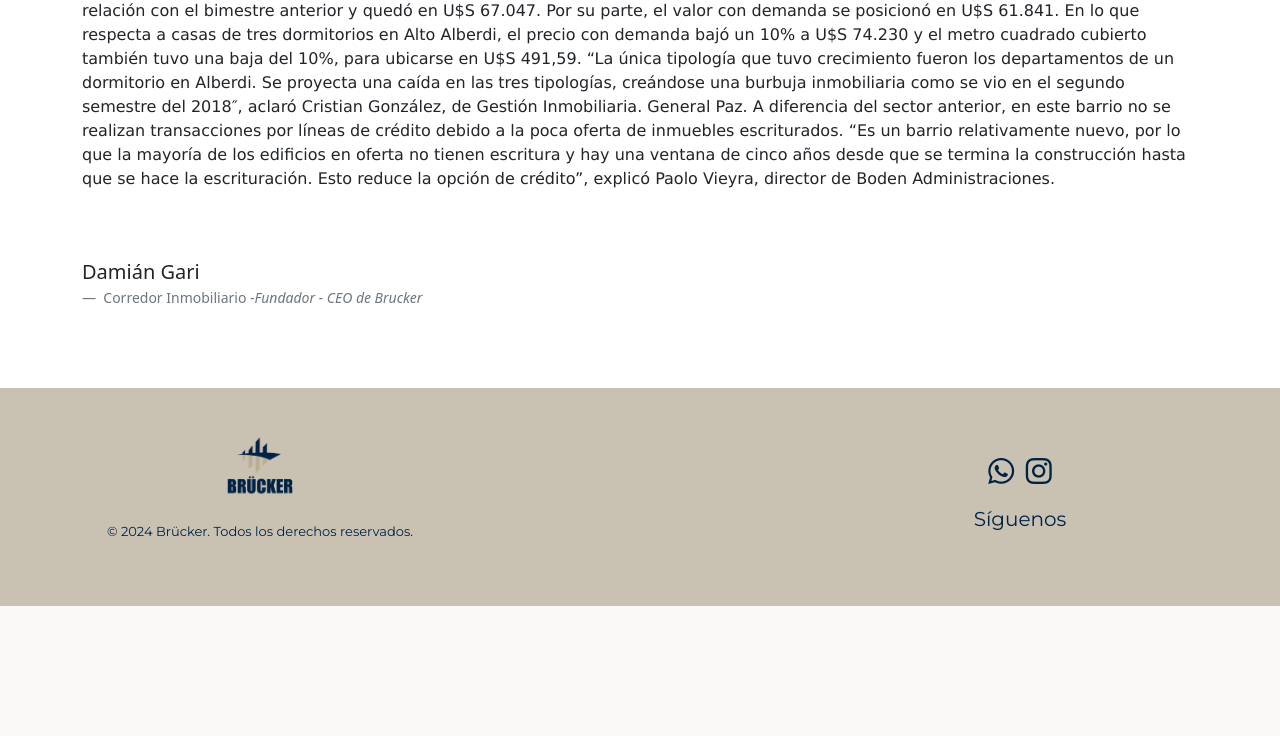
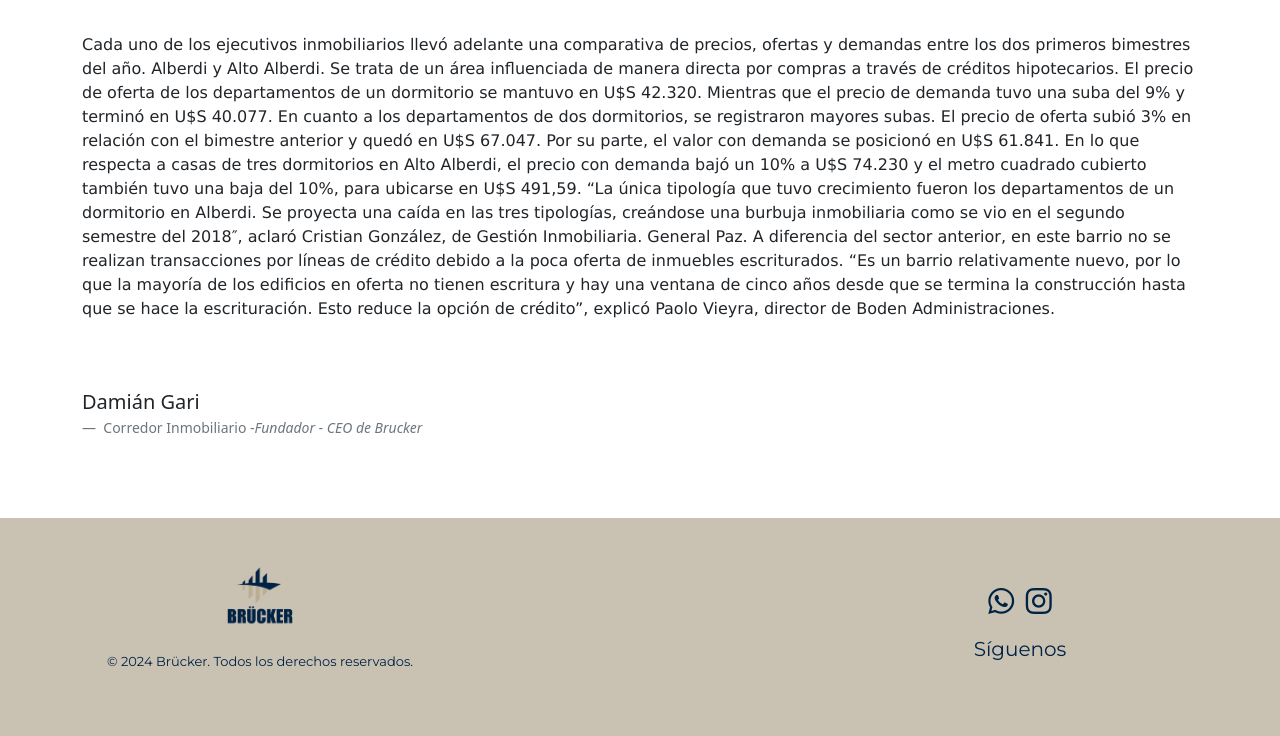
Before and after one commit to ivanagermir/brucker2.0, a PHP site: page /brucker2.0/ver_noticia.php?id=6 in a window 1280 px wide. Shown: the part 1548-2284 px from the top of the page. Before the commit the page ends 2154 px from the top, so only its background shows below. Run offline with PHP 8.4, Linux system fonts and the light colour scheme; data comes from the database, SQL or seed files in the repository.

Commit message:
corrijo margen de ver_noticia.php

```diff
--- a/ver_noticia.php
+++ b/ver_noticia.php
@@ -61,6 +61,8 @@ h3 {
 
 .news-article {
     margin-bottom: 50px;
+    margin-top: 130px;
+
 }
 
 
```
